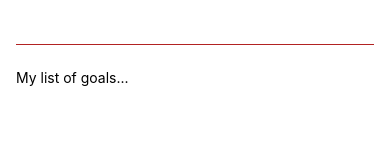
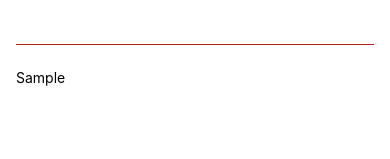
Before and after one commit to citixenken/RNCourse, a React Native app: screen / in a window 390 px wide. Both pictures are taken after typing "Sample" into the empty fields and a click on the button "ADD GOAL". Shown: the part 134-293 px from the top of the page. Built offline with nearby package versions, Linux system fonts and the light colour scheme.

Commit message:
managing list data

```diff
--- a/App.js
+++ b/App.js
@@ -3,12 +3,18 @@
 
 export default function App() {
   const [enteredGoalText, setEnteredGoalText] = useState("");
+  const [courseGoals, setCourseGoals] = useState([]);
 
   function goalInputHandler(enteredText) {
     setEnteredGoalText(enteredText);
   }
   function addGoalHandler() {
-    console.log(enteredGoalText);
+    // setCourseGoals([...courseGoals, enteredGoalText]); //would've worked too!
+    setCourseGoals((currentCourseGoals) => [
+      ...currentCourseGoals,
+      enteredGoalText,
+    ]);
+    setEnteredGoalText("");
   }
   return (
     <View style={styles.appContainer}>
@@ -21,7 +27,9 @@
         <Button title="Add Goal" onPress={addGoalHandler} />
       </View>
       <View style={styles.goalsContainer}>
-        <Text>My list of goals...</Text>
+        {courseGoals.map((goal) => (
+          <Text key={goal}>{goal}</Text>
+        ))}
       </View>
     </View>
   );
```
